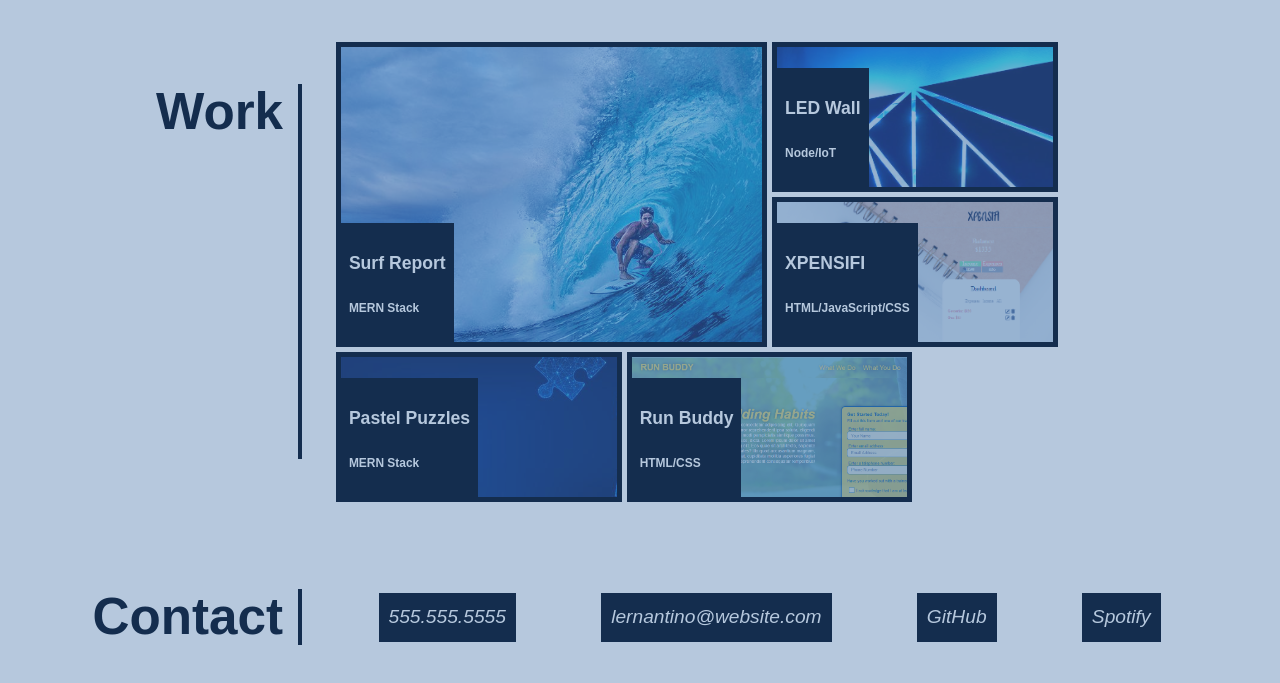
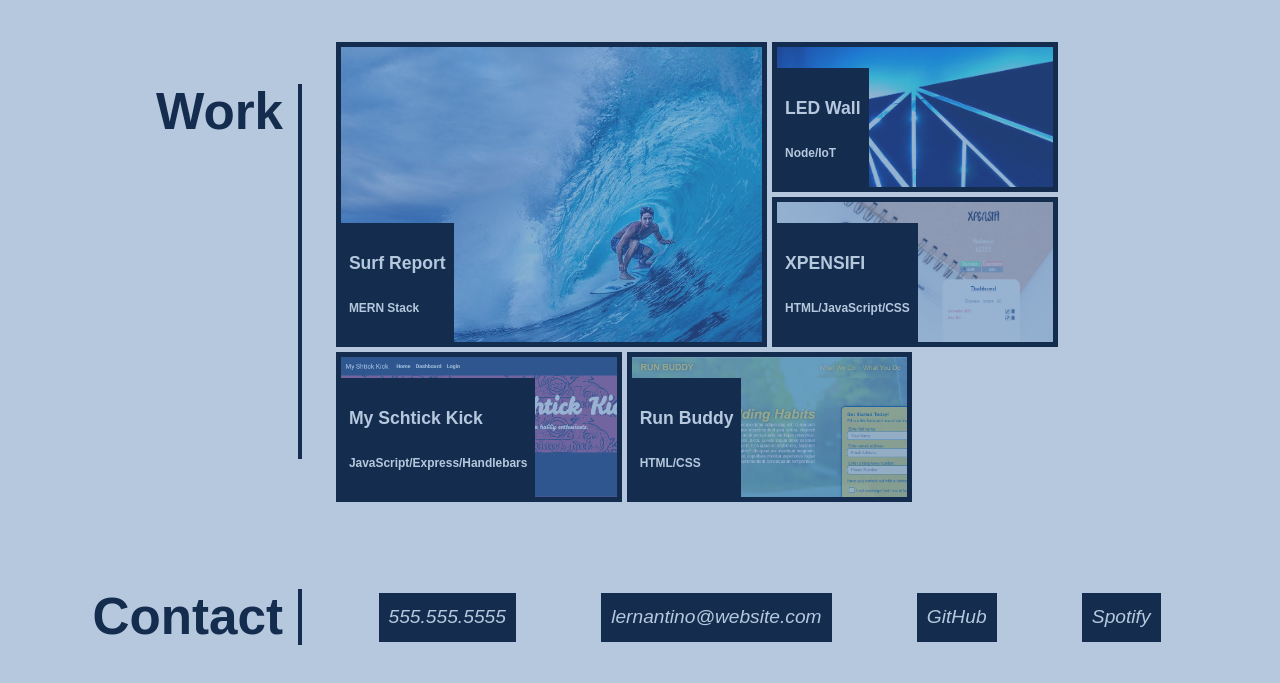
Before and after one commit to GonzalezL13/Professional-Portfolio, a plain HTML site: page index.html in a window 1280 px wide. Shown: the part 723-1406 px from the top of the page. Drawn offline with Linux system fonts and the light colour scheme.

Commit message:
added project

```diff
--- a/assets/css/style.css
+++ b/assets/css/style.css
@@ -12,6 +12,7 @@ body {
 }
 
 /*HEADER STYLE STARTS*/
+
 header {
     background-color: #142d4e;
     display: flex;
@@ -25,17 +26,14 @@ header h1 {
     margin: 10px 0;
     padding: 3px 3px 3px 50px;
     background-color: #b6c8dd;
-
-
 }
 
 header a {
     text-decoration: none;
-
 }
 
 header nav {
-    margin:25px 50px 0 0;
+    margin: 25px 50px 0 0;
     display: flex;
     flex-direction: row;
     flex-wrap: wrap;
@@ -54,14 +52,16 @@ header nav ul li a {
     margin: 10px;
     font-size: 20px;
     color: #b6c8dd;
+}
 
-}
 .link {
     border-bottom: 3px solid #b6c8dd;
 }
+
 /*HEADER STYLE ENDS*/
 
 /*HERO STYLE*/
+
 .hero {
     height: 400px;
     width: 100%;
@@ -83,26 +83,25 @@ header nav ul li a {
     margin: 0 50px;
     top: 60%;
     position: absolute;
-
 }
 
 .me {
-    padding: 10px ;
+    padding: 10px;
     margin: 40px 80px;
     top: 50%;
     display: flex;
     align-items: stretch;
 }
+
 /*HERO STYLE ENDS*/
 
 /*PAGE STYLE STARTS CONTENT AND HEADINGS*/
+
 .wrapper {
     max-width: 88%;
     margin-left: auto;
     margin-right: auto;
 }
-
-
 
 .pageSection {
     margin: 25px 0;
@@ -114,7 +113,7 @@ header nav ul li a {
     justify-content: space-between;
 }
 
-.pageSection > h2 {
+.pageSection>h2 {
     flex: 0 0 20%;
     text-align: right;
     padding-right: 15px;
@@ -123,7 +122,7 @@ header nav ul li a {
     line-height: 1.1;
 }
 
-.pageSection > div {
+.pageSection>div {
     flex: 0 0 77%;
 }
 
@@ -134,6 +133,7 @@ header nav ul li a {
 /*PAGE STYLE CONTENT AND HEADINGS ENDS*/
 
 /*GRID CONTAINER SECTION*/
+
 .gridContainer {
     display: grid;
     grid-template-columns: repeat(12, 1fr);
@@ -159,15 +159,19 @@ header nav ul li a {
 .surf-report {
     background-image: url("../images/surfreport.jpg");
 }
+
 .led-wall {
     background-image: url("../images/ledwall.jpg");
 }
+
 .pastel-puzzles {
-    background-image: url("../images/pastelpzzl.jpg");
+    background-image: url("../images/msk.png");
 }
+
 .run-buddy {
     background-image: url("../images/runbuddy.png");
 }
+
 .xpensifi {
     background-image: url("../images/xpensifi.png");
 }
@@ -182,7 +186,6 @@ header nav ul li a {
     padding: 4px 8px;
 }
 
-
 .grid-item h4 {
     font-size: 1.1rem;
 }
@@ -190,11 +193,12 @@ header nav ul li a {
 .grid-item:hover {
     background-color: #00000000;
 }
+
 /*GRID CONTAINER ENDS*/
 
+/*FOOTER STYLE BEGINS*/
 
-/*FOOTER STYLE BEGINS*/
-footer address{
+footer address {
     display: flex;
     flex-wrap: wrap;
     justify-content: space-around;
@@ -205,7 +209,7 @@ footer address{
 footer address a {
     display: inline-block;
     text-decoration: none;
-    color:#b6c8dd ;
+    color: #b6c8dd;
     font-size: 1.2rem;
     background-color: #142d4e;
     padding: 10px;
@@ -215,6 +219,7 @@ footer address a:hover {
     background-color: #b6c8dd;
     color: #142d4e;
 }
+
 /*FOOTER STYLE ENDS*/
 
 @media screen and (max-width: 980px) {
@@ -223,26 +228,21 @@ footer address a:hover {
         justify-content: center;
         text-align: center;
     }
-
     header h1 {
         width: 100%;
         padding: 5px;
         margin-bottom: 10px;
         font-size: 10vw;
     }
-
     header nav {
         justify-content: center;
     }
-
-    .pageSection > h2,
-    .pageSection > div {
+    .pageSection>h2, .pageSection>div {
         flex: 0 0 100%;
     }
-
-    .pageSection > h2 {
+    .pageSection>h2 {
         border-right: none;
-      border-bottom: 4px solid ;
+        border-bottom: 4px solid;
         margin-bottom: 20px;
         padding-bottom: 10px;
         text-align: left;
--- a/index.html
+++ b/index.html
@@ -74,10 +74,10 @@
                         <h5>HTML/JavaScript/CSS</h5>
                     </div>
                 </a>
-                <a href="#" class="grid-item pastel-puzzles">
+                <a href="https://fathomless-waters-65385.herokuapp.com/" class="grid-item pastel-puzzles">
                     <div>
-                        <h4>Pastel Puzzles</h4>
-                        <h5>MERN Stack</h5>
+                        <h4>My Schtick Kick</h4>
+                        <h5>JavaScript/Express/Handlebars</h5>
                     </div>
                 </a>
                 <a href="https://gonzalezl13.github.io/run-buddy/" class="grid-item run-buddy">
```
Also changed, not shown: assets/images/msk.png (added). Lines whose indentation alone changed are shown as unchanged.
